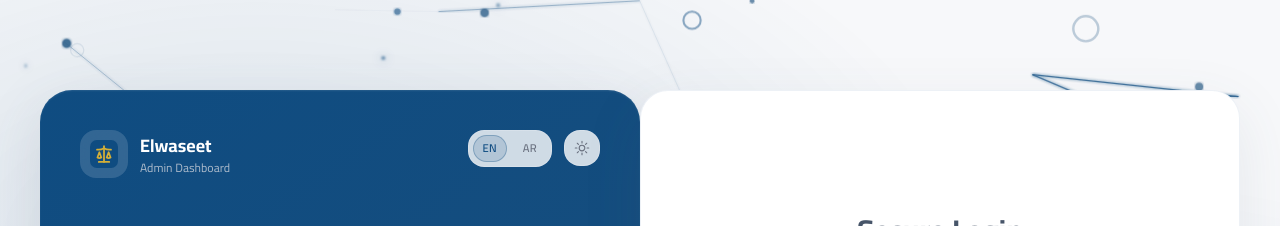
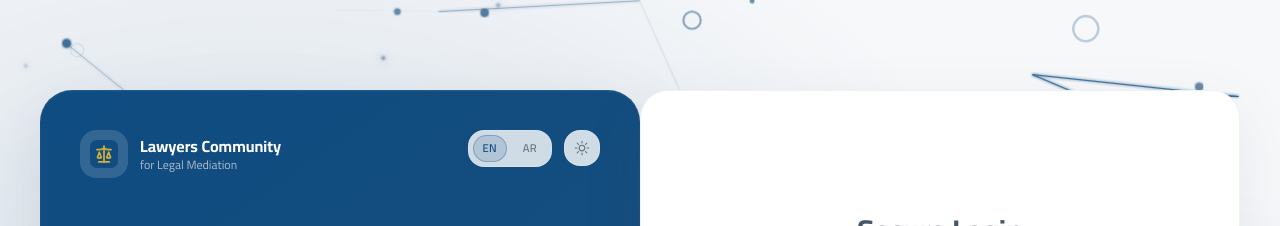
Before and after one commit to doniahusien/react_base, a React (Vite) app: page /auth/login in a window 1280 px wide. Shown: the top 226 px of the page. Built offline with nearby package versions, Linux system fonts and the light colour scheme.

Commit message:
update name

```diff
--- a/index.html
+++ b/index.html
@@ -3,7 +3,7 @@
   <head>
     <meta charset="UTF-8" />
     <meta name="viewport" content="width=device-width, initial-scale=1.0" />
-    <title>مجتمع المحاماه للواسطة القانونية</title>
+    <title>منصة مجتمع المحاماة للوساطة القانونية</title>
     <link rel="icon" href="/logo.svg" type="image/svg+xml" />
     <!-- Google Fonts - Optimized for English & Arabic -->
     <link rel="preconnect" href="https://fonts.googleapis.com" />
--- a/src/components/Drawer/DrawerHeader.tsx
+++ b/src/components/Drawer/DrawerHeader.tsx
@@ -30,11 +30,11 @@ export function DrawerHeader({
         />
       </div>
       {showLabel && (
-        <div className="flex flex-col">
-          <span className="text-sm font-bold text-foreground">
+        <div className="min-w-0 flex flex-col">
+          <span className="text-sm font-bold leading-snug text-foreground">
             {t("TITLES.dashName")}
           </span>
-          <span className="text-xs text-gray-300/80">
+          <span className="text-xs text-gray-300">
             {t("TITLES.dashDescription")}
           </span>
         </div>
--- a/src/routes/Auth/Login.tsx
+++ b/src/routes/Auth/Login.tsx
@@ -211,7 +211,7 @@ export default function Login() {
                 <img src="/logo.svg" alt="Logo" width={28} height={28} className="h-7 w-7" />
               </div>
               <div className="flex flex-col">
-                <span className="text-xs md:text-lg font-bold text-white">{t("TITLES.dashName")}</span>
+                <span className="text-xs md:text-base font-bold leading-snug text-white">{t("TITLES.dashName")}</span>
                 <span className="text-xs text-gray-300/80">{t("TITLES.dashDescription")}</span>
               </div>            </div>
             <div className="flex items-center justify-end gap-3">
@@ -307,7 +307,7 @@ export default function Login() {
                   <img src="/logo.svg" alt="Logo" width={22} height={22} className="h-5 w-5 sm:h-6 sm:w-6" />
                 </div>
                 <div className="flex min-w-0 flex-col">
-                  <span className="truncate text-sm font-bold leading-tight text-foreground sm:text-base">{t("TITLES.dashName")}</span>
+                  <span className="text-sm font-bold leading-snug text-foreground sm:text-base">{t("TITLES.dashName")}</span>
                   <span className="truncate text-[11px] text-muted-foreground sm:text-xs">{t("TITLES.dashDescription")}</span>
                 </div>
               </div>
--- a/src/translations/ar.ts
+++ b/src/translations/ar.ts
@@ -99,8 +99,8 @@ export const ar = {
     security: "الأمان",
    },
   TITLES: {
-    dashName:"الوسيط",
-    dashDescription:"لوحة التحكم",
+    dashName:"مجتمع المحاماة",
+    dashDescription:"للوساطة القانونية",
     gridView: "شبكة", compactView: "مضغوط", tableView: "جدول",
     viewAll: "عرض الكل", cities: "المدن", created_at: "تاريخ الإنشاء", city: "المدينة",
     loading: "جارٍ التحميل...", noResults: "لا توجد نتائج", adminPanel: "لوحة الإدارة",
--- a/src/translations/en.ts
+++ b/src/translations/en.ts
@@ -99,8 +99,8 @@ export const en = {
     security: "Security",
    },
   TITLES: {
-    dashName:"Elwaseet",
-    dashDescription:"Admin Dashboard",
+    dashName:"Lawyers Community ",
+    dashDescription:"for Legal Mediation",
     gridView: "Grid", compactView: "Compact", tableView: "Table",
     viewAll: "View All", cities: "Cities", created_at: "Created At",
     loading: "Loading...", noResults: "No results", adminPanel: "Admin Panel",
```
